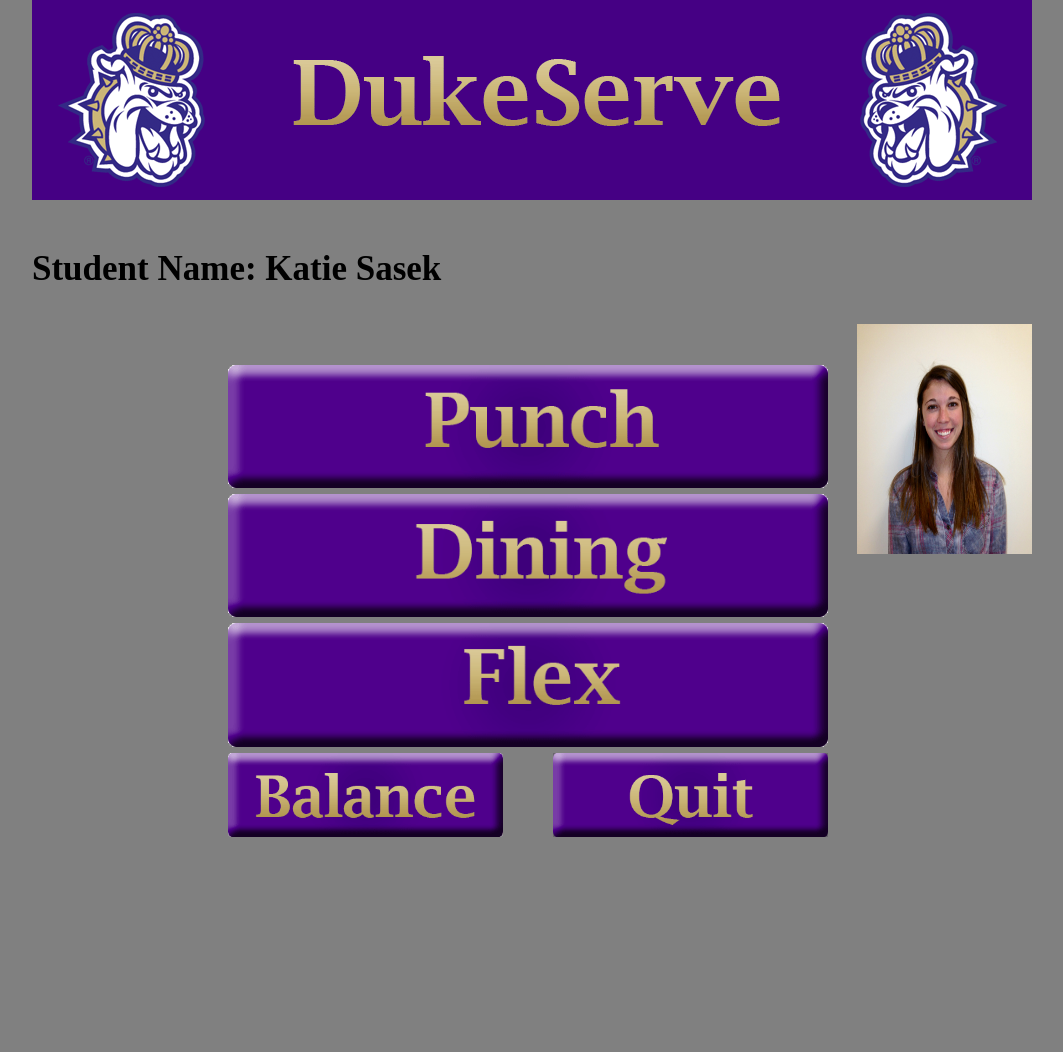
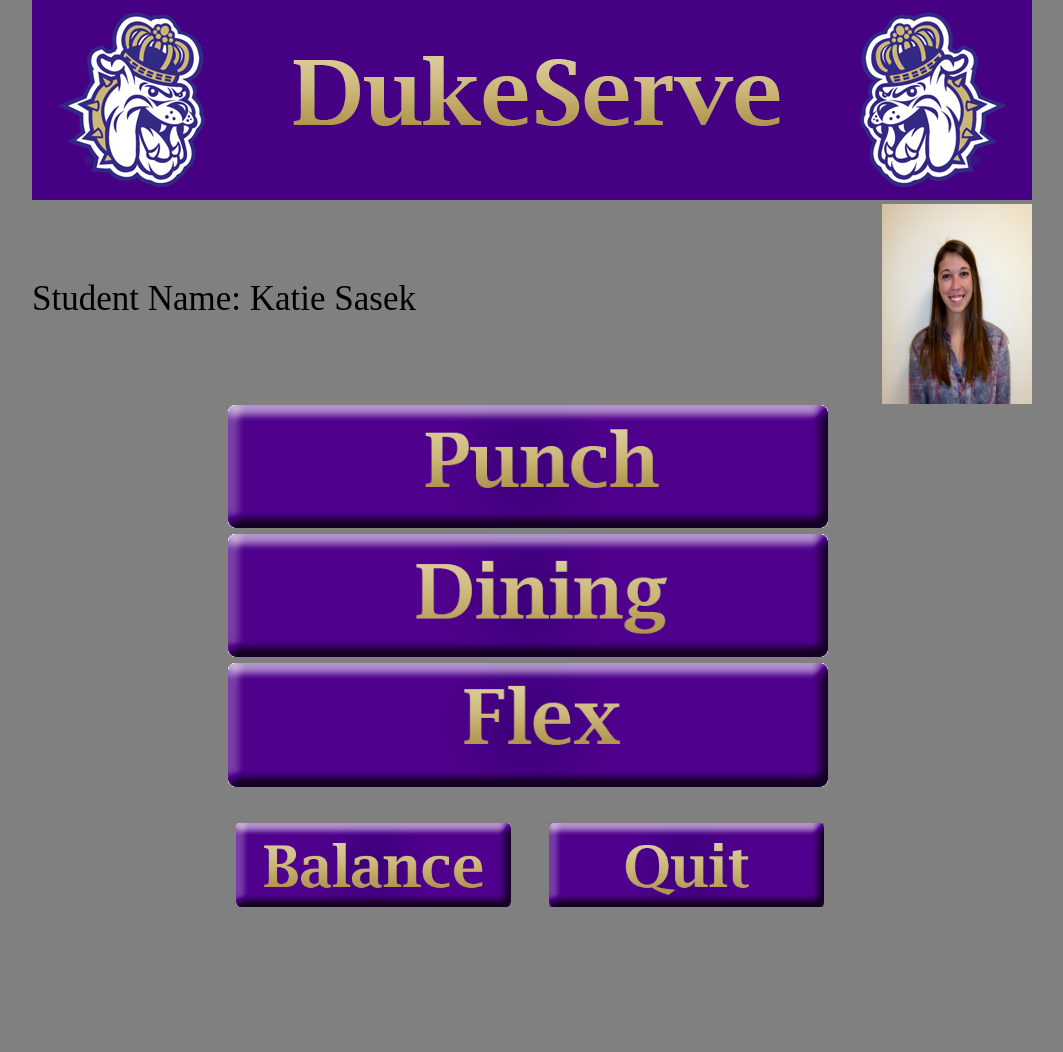
Before and after one commit to ryanacarter/306Website, a PHP site: page /main.php?rfid=123456789 in a window 1280 px wide. Shown: the whole page, without its empty margins (108-1171 px from the left). After the commit the page ends 907 px from the top, so only its background shows below. Run offline with PHP 8.4, Linux system fonts and the light colour scheme; data comes from the database, SQL or seed files in the repository.

Commit message:
Fixed the styling on the main page. It now will adjust itself to the size of the browser.

```diff
--- a/css/grid.css
+++ b/css/grid.css
@@ -5,17 +5,13 @@
  Gutter : 20px
 
  */
-.grid_1 { width: 65px; }
-.grid_2 { width: 150px; }
-.grid_3 { width: 235px; }
-.grid_4 { width: 320px; }
-.grid_5 { width: 405px; }
-.grid_6 { width: 490px; }
-.grid_7 { width: 575px; }
-.grid_8 { width: 660px; }
-.grid_9 { width: 745px; }
-.grid_10 { width: 830px; }
-.grid_11 { width: 915px; }
+.grid_footer { width: 1000px; height: 300px }
+.grid_7_left { width: 300px; height: 100px;}
+.grid_7_right { width: 300px; height: 100px; }
+.grid_8 { width: 600px; height: 100px; }
+.grid_9 { width: 1000px; height: 400px; }
+.grid_10 { width: 800px; height: 100px; }
+.grid_11 { width: 1000px; height: 200px; }
 .grid_12 { width: 1000px; }
 
 .grid_1,
@@ -24,14 +20,36 @@
 .grid_4,
 .grid_5,
 .grid_6,
-.grid_7,
-.grid_8,
-.grid_9,
-.grid_10,
-.grid_11,
+.grid_7_right {
+	float: right;
+}
+.grid_7_left {
+	float: left;
+}
+.grid_8 {
+	padding-left: 195px;
+	padding-right: 200px;
+	margin: auto;
+	display: block;
+}
+.grid_9 {
+	margin: auto;
+	display: block;
+}
+.grid_10 {
+	margin-top: 75px;
+	float: left;
+	display: block;
+	font-size: 35px;
+}
+
+.grid_11 {
+	margin: auto;
+	display: block;
+}
+
 .grid_12 {
-	margin: 0 20px 10px 0;
-	float: left;
+	margin: auto;
 	display: block;
 }
 
--- a/main.php
+++ b/main.php
@@ -26,66 +26,59 @@
   <link rel="stylesheet" href="css/style.css" type="text/css" media="screen">
 </head>
 <body>
-	<div class="container clearfix">
+	<div class="header">
 		<div class="grid_12">
         	<img  class="banner" src="img/Banner3.gif" alt="DukeServe">
 		</div>
+    </div>
 
-    <div class="grid_12">
-      <?php echo '<h1>Student Name: ' . $firstName . ' ' . $lastName . '</h1>' ?>
-      	<img border="1" src="<?php echo $picture ?>" alt="<?php echo $firstName . ' ' . $lastName?> " 		height="230px" width="175px" style=" float:right; border-color:#000000;">
+    <div class="grid_11">
+		<div class="grid_10">
+      		<?php echo 'Student Name: ' . $firstName . ' ' . $lastName ?>
 		</div>
-    <div>
+      		<img border="1" src="<?php echo $picture ?>" alt="<?php echo $firstName .
+			' ' . $lastName?> "height="200px" width="150px"
+			style=" float:right; border-color:#000000;">
+		</div>
+    </div>
+    <div class="grid_9">
        <a href="punch.php?rfid=<?php echo $rfid ?>" class="button">
-        <button type="button" style="border: 0; background: transparent;
-	position: relative; bottom:200px;">
+        <button type="button" style="border: 0; background: transparent;">
           <img src="img/Punch.gif" width="600" alt="submit" />
         </button>
       </a>
 
       <a href="dining.php?rfid=<?php echo $rfid ?>" class="button">
-        <button type="button" style="border: 0; background: transparent;
-	position: relative; bottom:200px;">
+        <button type="button" style="border: 0; background: transparent;">
         <img src="img/Dining.gif" width="600" alt="submit" />
         </button>
       </a>
 
       <a href="flex.php?rfid=<?php echo $rfid ?>" class="button">
-        <button type="button" style="border: 0; background: transparent;
-	position: relative; bottom:200px;">
+        <button type="button" style="border: 0; background: transparent;">
           <img src="img/Flex.gif" width="600" alt="submit" />
         </button>
       </a>
     </div>
 
-    <div class="grid_3" id="balance">
+    <div class="grid_8">
+		<div class="grid_7_left">
       		<a href="balance.php?rfid=<?php echo $rfid ?>" class="button" id="balance">
-        <button type="button" style="border: 0; background: transparent;
-	position: relative; bottom:200px;">
+        		<button type="button" style="border: 0; background: transparent; float: left;">
           			<img src="img/Balance.gif" width="275" alt="submit" />
         		</button>
       		</a>
 		</div>
-    <div class="grid_3 omega">
+		<div class="grid_7_right">
       		<a href="index.php" class="button" id="balance">
-        <button type="button" style="border: 0; background: transparent;
-			position: relative; bottom:200px;">
+        		<button type="button" style="border: 0; background: transparent; float: right;">
 					<img src="img/Quit.gif" width="275" alt="submit" />
         		</button>
       		</a>
 		</div>
-    <!--------<div class="grid_4">
-      <p>"Lorem ipsum dolor sit amet, consectetur adipisicing elit, sed do eiusmod tempor incididunt ut labore et dolore magna aliqua. Ut enim ad minim veniam, quis nostrud exercitation ullamco laboris nisi ut aliquip ex ea commodo consequat. Duis aute irure dolor in reprehenderit in voluptate velit esse cillum dolore eu fugiat nulla pariatur. Excepteur sint occaecat cupidatat non proident, sunt in culpa qui officia deserunt mollit anim id est laborum."
-      </p>
     </div>
 
-    <div class="grid_8 omega">
-      <p>"Lorem ipsum dolor sit amet, consectetur adipisicing elit, sed do eiusmod tempor incididunt ut labore et dolore magna aliqua. Ut enim ad minim veniam, quis nostrud exercitation ullamco laboris nisi ut aliquip ex ea commodo consequat. Duis aute irure dolor in reprehenderit in voluptate velit esse cillum dolore eu fugiat nulla pariatur. Excepteur sint occaecat cupidatat non proident, sunt in culpa qui officia deserunt mollit anim id est laborum."
-      </p>
-    </div>-->
+	<div class="footer"><br></div>
 
-
-
-	</div>
 </body>
 </html>
```
Also changed, not shown: 1 other file. Lines whose indentation alone changed are shown as unchanged.
